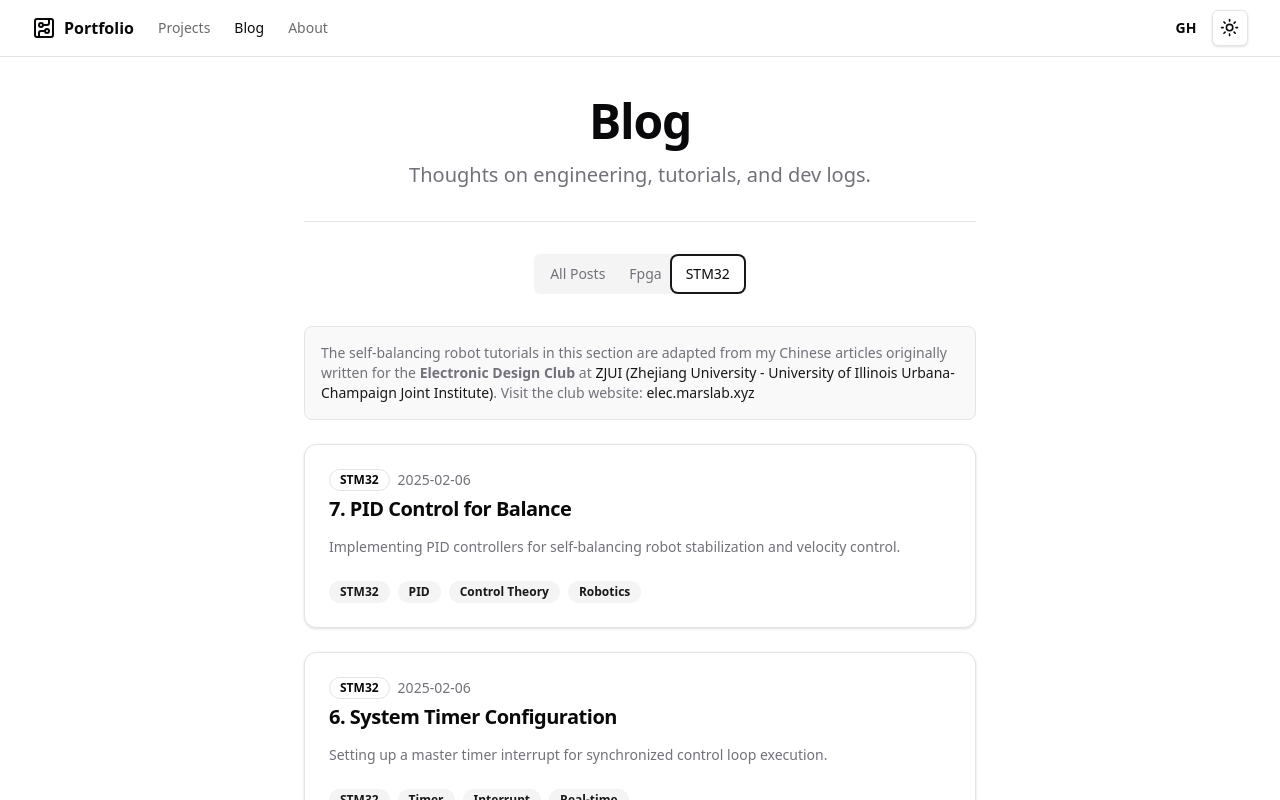
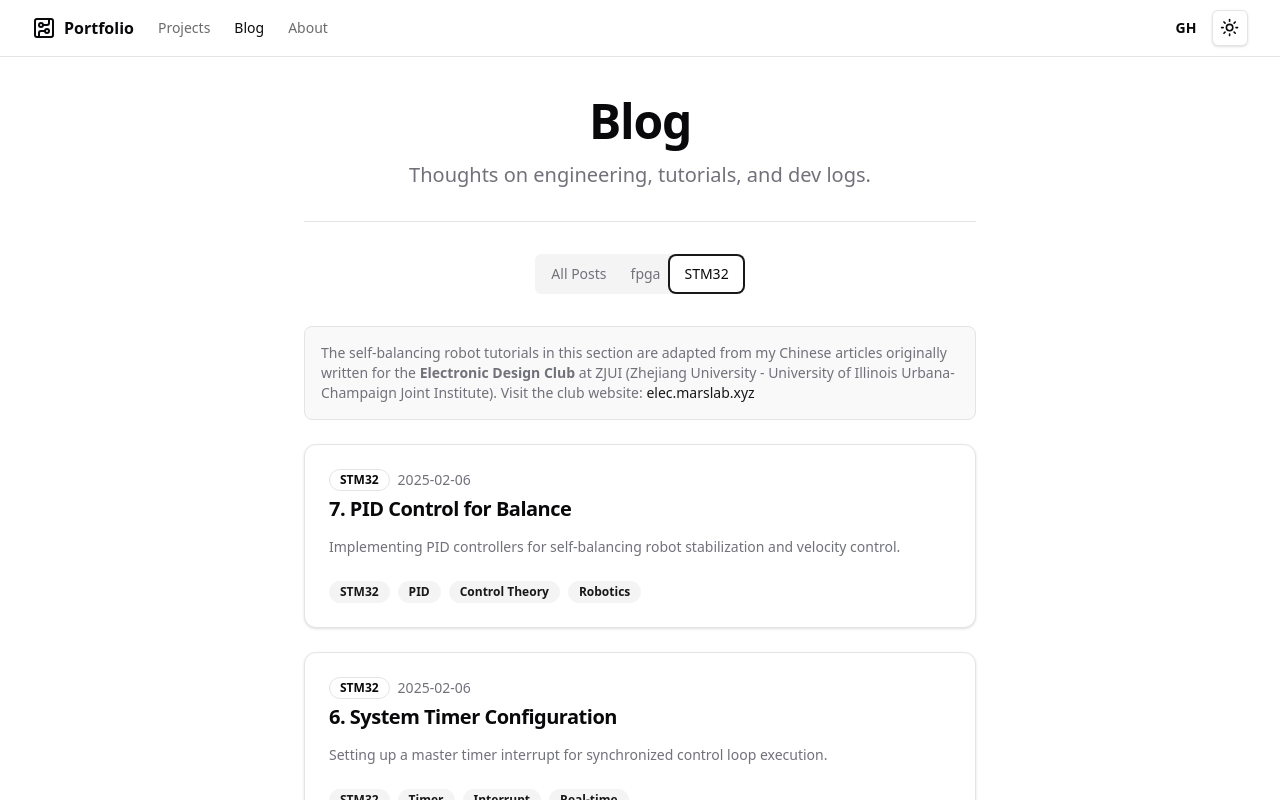
Before and after one commit to Chigz114/my-portfolio, a Next.js app: page /blog in a window 1280 px wide. Both pictures are taken after a click on the tab "STM32". Shown: the top 800 px of the page. Built offline with nearby package versions, Linux system fonts and the light colour scheme.

Commit message:
fix: remove ZJUI link, fix category case, add math/table rendering support

```diff
--- a/package.json
+++ b/package.json
@@ -26,6 +26,9 @@
     "react-markdown": "^10.1.0",
     "react-medium-image-zoom": "^5.4.0",
     "react-particles": "^2.12.2",
+    "rehype-katex": "^7.0.1",
+    "remark-gfm": "^4.0.1",
+    "remark-math": "^6.0.0",
     "tailwind-merge": "^3.4.0",
     "tsparticles-engine": "^2.12.0",
     "tsparticles-slim": "^2.12.0"
--- a/src/app/blog/[category]/[slug]/page.tsx
+++ b/src/app/blog/[category]/[slug]/page.tsx
@@ -1,5 +1,9 @@
 import { getPostData, getSortedPostsData } from "@/lib/blog"
 import ReactMarkdown from "react-markdown"
+import remarkMath from "remark-math"
+import remarkGfm from "remark-gfm"
+import rehypeKatex from "rehype-katex"
+import "katex/dist/katex.min.css"
 import { Badge } from "@/components/ui/badge"
 import Link from "next/link"
 import { Button } from "@/components/ui/button"
@@ -66,6 +70,8 @@ export default async function BlogPost({ params }: BlogPostParams) {
 
         <div className="prose dark:prose-invert max-w-none">
           <ReactMarkdown
+            remarkPlugins={[remarkMath, remarkGfm]}
+            rehypePlugins={[rehypeKatex]}
             components={{
               img: ({ node, ...props }) => (
                 <ZoomableImage {...props} />
--- a/src/app/blog/page.tsx
+++ b/src/app/blog/page.tsx
@@ -30,7 +30,7 @@ export default function BlogPage() {
           <TabsList>
             <TabsTrigger value="all">All Posts</TabsTrigger>
             {categories.map(category => (
-              <TabsTrigger key={category} value={category} className="capitalize">
+              <TabsTrigger key={category} value={category}>
                 {category}
               </TabsTrigger>
             ))}
@@ -49,10 +49,8 @@ export default function BlogPage() {
               <div className="rounded-lg border bg-muted/50 p-4 text-sm text-muted-foreground">
                 <p>
                   The self-balancing robot tutorials in this section are adapted from my Chinese articles
-                  originally written for the <strong>Electronic Design Club</strong> at{" "}
-                  <a href="https://zjui.intl.zju.edu.cn/" className="text-primary hover:underline" target="_blank" rel="noopener noreferrer">
-                    ZJUI (Zhejiang University - University of Illinois Urbana-Champaign Joint Institute)
-                  </a>.{" "}
+                  originally written for the <strong>Electronic Design Club</strong> at ZJUI
+                  (Zhejiang University - University of Illinois Urbana-Champaign Joint Institute).{" "}
                   Visit the club website:{" "}
                   <a href="https://elec.marslab.xyz" className="text-primary hover:underline" target="_blank" rel="noopener noreferrer">
                     elec.marslab.xyz
```
Also changed, not shown: 1 other file (tests, documents, lock files or other folders).
